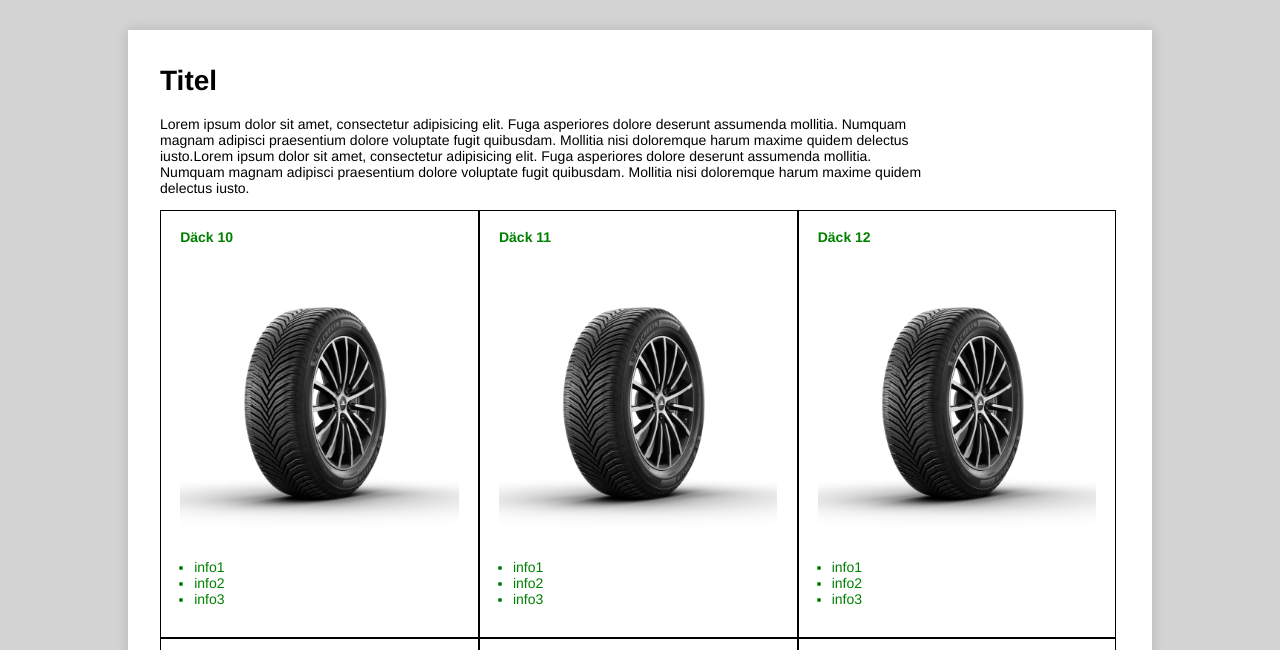
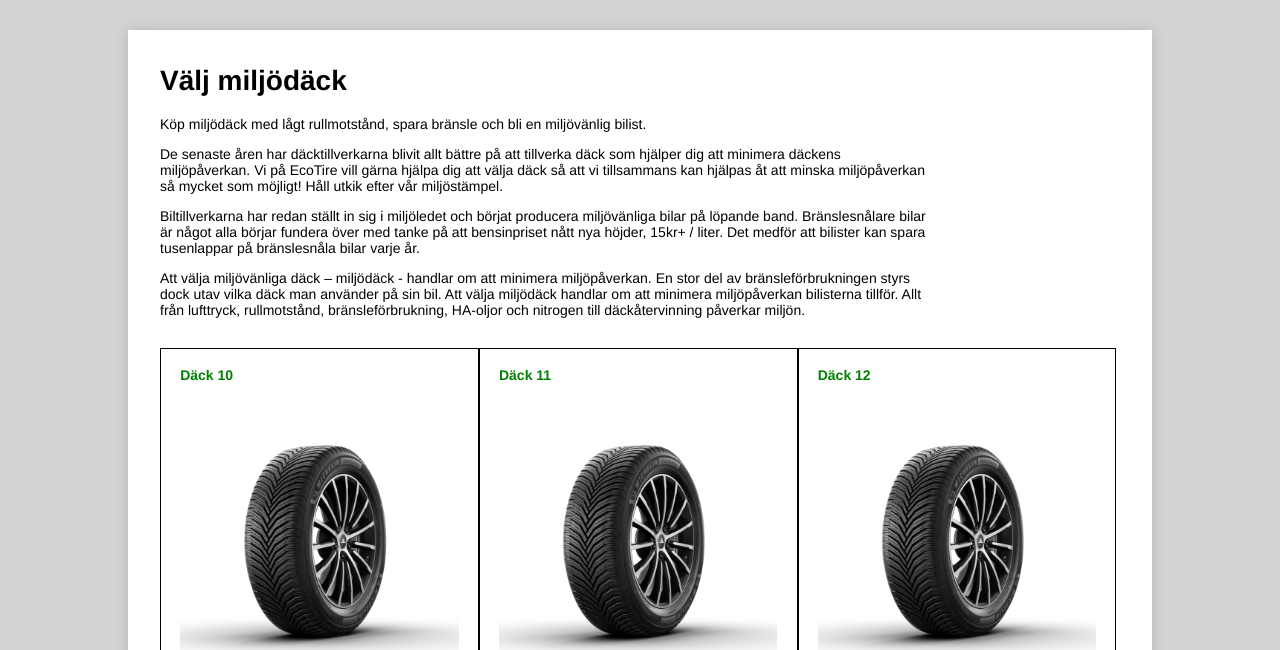
Before and after one commit to Esanic/ecotire, a plain HTML site: page produkter02.html in a window 1280 px wide. Shown: the part 450-1100 px from the top of the page. Drawn offline with Linux system fonts and the light colour scheme.

Commit message:
info text i p02 + mapp för produkterna

```diff
--- a/produkter02.html
+++ b/produkter02.html
@@ -86,19 +86,27 @@
     <div id="body">
       <!-- Sidinnehåll -->
       <div id="content">
-        <!--Text placerad till höger-->
+      <!--Text placerad längst upp-->
         <div class="text">
-          <h1>Titel</h1>
+          <h1>Välj miljödäck</h1>
           <p>
-            Lorem ipsum dolor sit amet, consectetur adipisicing elit. Fuga
-            asperiores dolore deserunt assumenda mollitia. Numquam magnam
-            adipisci praesentium dolore voluptate fugit quibusdam. Mollitia nisi
-            doloremque harum maxime quidem delectus iusto.Lorem ipsum dolor sit
-            amet, consectetur adipisicing elit. Fuga asperiores dolore deserunt
-            assumenda mollitia. Numquam magnam adipisci praesentium dolore
-            voluptate fugit quibusdam. Mollitia nisi doloremque harum maxime
-            quidem delectus iusto.
+            Köp miljödäck med lågt rullmotstånd, spara bränsle och bli en miljövänlig bilist.</p>
+
+          <p>
+            De senaste åren har däcktillverkarna blivit allt bättre på att tillverka däck som hjälper dig att minimera
+            däckens miljöpåverkan. Vi på EcoTire vill gärna hjälpa dig att välja däck så att vi tillsammans kan
+            hjälpas åt att minska miljöpåverkan så mycket som möjligt! Håll utkik efter vår miljöstämpel.</p>
+          <p>
+            Biltillverkarna har redan ställt in sig i miljöledet och börjat producera miljövänliga bilar på löpande band.
+            Bränslesnålare bilar är något alla börjar fundera över med tanke på att bensinpriset nått nya höjder, 15kr+ /
+            liter. Det medför att bilister kan spara tusenlappar på bränslesnåla bilar varje år.</p>
+          <p>
+            Att välja miljövänliga däck – miljödäck - handlar om att minimera miljöpåverkan. En stor del av
+            bränsleförbrukningen styrs dock utav vilka däck man använder på sin bil. Att välja miljödäck handlar om att
+            minimera miljöpåverkan bilisterna tillför. Allt från lufttryck, rullmotstånd, bränsleförbrukning, HA-oljor och
+            nitrogen till däckåtervinning påverkar miljön.
           </p>
+          <br>
         </div>
 
         <!--Bild placerad till höger-->
```
Also changed, not shown: produkter01.html (+1 -1 lines), produkter/produktInfo01.html (renamed from produktInfo01.html), produkter/produktInfo02.html (renamed from produktInfo02.html).
